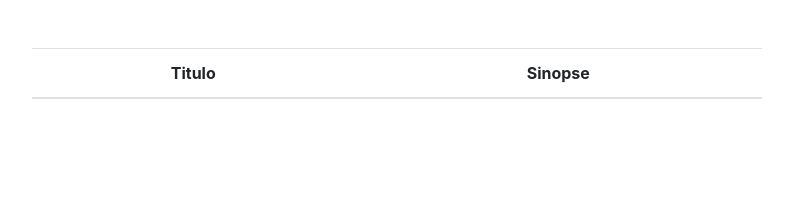
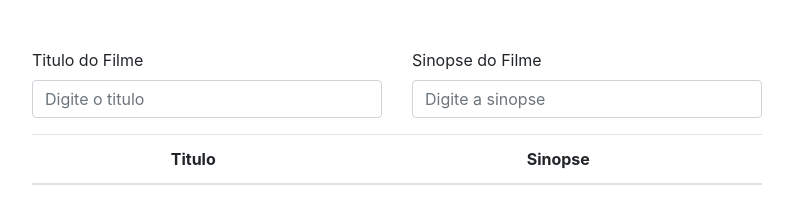
Before and after one commit to jotapedrodev/projeto-web-t1sub2, a website: page front/index.html in a window 1280 px wide. Shown: the whole page, without its empty margins (243-1036 px from the left). Drawn offline with nearby package versions, Linux system fonts and the light colour scheme; no server answers.

Commit message:
place-holder

```diff
--- a/front/index.html
+++ b/front/index.html
@@ -11,6 +11,28 @@
 
   <body onload="obterFilmes()">
     <div class="container mt-5">
+
+      <div class="row justify-content-center">
+        <div class="col-md-8 col-lg-4">
+          <div class="form-floating mb-3">
+              <label for="tituloInput">Titulo do Filme</label>
+              <input type="text" class="form-control" id="tituloInput" placeholder="Digite o titulo">
+
+          </div>
+        </div>
+
+        <div class="col-md-8 col-lg-4">
+          <div class="form-floating mb-3">
+
+            <label for="sinopseInput">Sinopse do Filme</label>
+              <input type="text" class="form-control" id="sinopseInput" placeholder="Digite a sinopse">
+
+          </div>
+        </div>
+
+      </div>
+
+
         <div class="row justify-content-center">
             <div class="col-md-8">
                 <table class="table table-striped table-hover text-center filmes">
```
